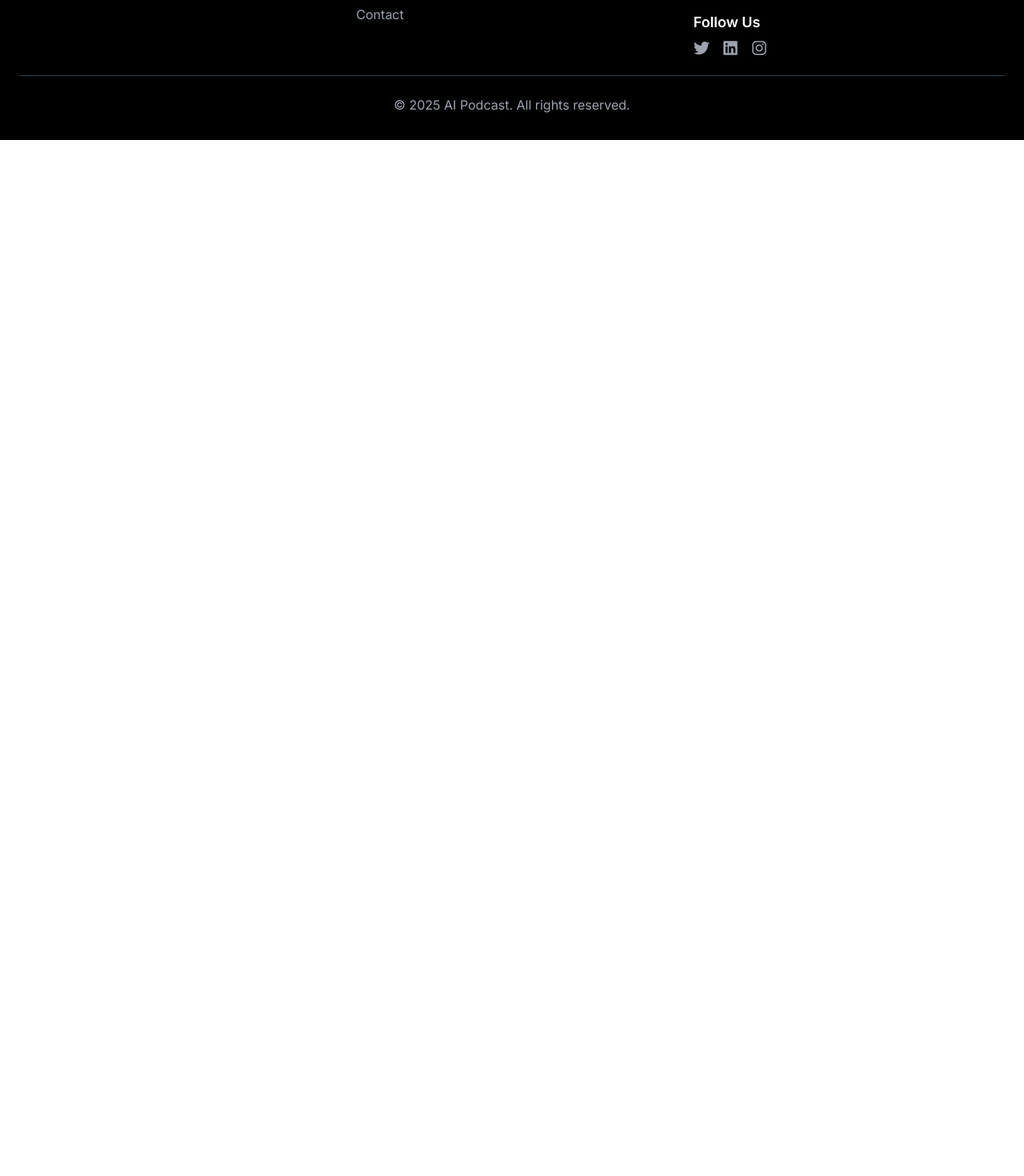
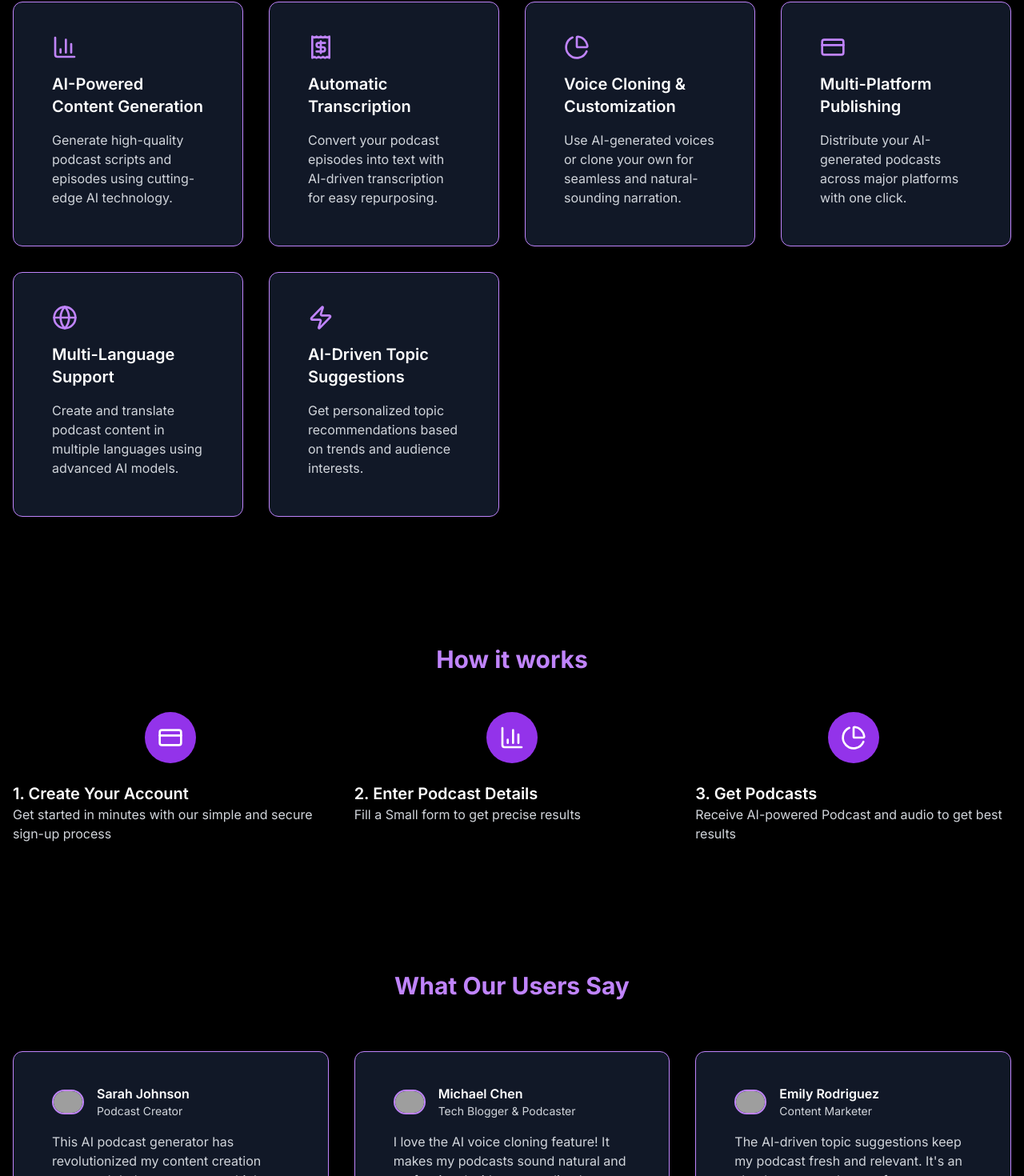
Before and after one commit to PH0EN1X1509/Podify, a Next.js app in the folder podcast/: page / in a window 1280 px wide. Shown: the part 962-2432 px from the top of the page at 80% size. Before the commit the page ends 1137 px from the top, so only its background shows below. Built offline with nearby package versions, Linux system fonts and the light colour scheme; no server answers; grey boxes are pictures that could not be loaded.

Commit message:
adding all the frontend components

```diff
--- a/podcast/next.config.mjs
+++ b/podcast/next.config.mjs
@@ -1,4 +1,8 @@
 /** @type {import('next').NextConfig} */
-const nextConfig = {};
+const nextConfig = {
+  images: {
+    domains: ["randomuser.me"],
+  },
+};
 
 export default nextConfig;
--- a/podcast/src/app/page.tsx
+++ b/podcast/src/app/page.tsx
@@ -1,13 +1,86 @@
 import Footer from "@/components/footer";
 import Header from "@/components/header";
 import Hero from "@/components/herosection";
-
-import Link from "next/link";
+import { Card, CardContent } from "@/components/ui/card";
+import {
+  featuresData,
+  howItWorksData,
+  statsData,
+  testimonialsData,
+} from "@/data/landing";
+import Image from "next/image";
 export default function Home() {
   return (
     <div>
       <Header/>
       <Hero/>
+      {/* testimonial and all */}
+      <section className="py-20 bg-black">
+  <div className="container mx-auto px-4">
+    <h2 className="text-3xl font-bold text-center mb-12 text-purple-400">
+      Everything you need to Manage your finances
+    </h2>
+    <div className="grid grid-cols-2 md:grid-cols-4 gap-8">
+      {featuresData.map((feature, index) => (
+        <Card key={index} className="p-6 bg-gray-900 border border-purple-400">
+          <CardContent className="space-y-4 pt-4">
+            {feature.icon}
+            <h3 className="text-xl font-semibold text-white">{feature.title}</h3>
+            <p className="text-gray-300">{feature.description}</p>
+          </CardContent>
+        </Card>
+      ))}
+    </div>
+  </div>
+</section>
+
+<section className="py-20 bg-black">
+  <div className="container mx-auto px-4">
+    <h2 className="text-3xl font-bold text-center mb-12 text-purple-400">How it works</h2>
+    <div className="grid grid-cols-1 md:grid-cols-3 gap-8">
+      {howItWorksData.map((step, index) => (
+        <div key={index} className="text-white">
+          <div className="w-16 h-16  bg-purple-600 rounded-full flex items-center justify-center mx-auto mb-6">
+            {step.icon}
+          </div>
+          <h3 className="text-xl font-semibold">{step.title}</h3>
+          <p className="text-gray-300">{step.description}</p>
+        </div>
+      ))}
+    </div>
+  </div>
+</section>
+
+<section id="testimonials" className="py-20 bg-black">
+  <div className="container mx-auto px-4">
+    <h2 className="text-3xl font-bold text-center mb-16 text-purple-400">
+      What Our Users Say
+    </h2>
+    <div className="grid grid-cols-1 md:grid-cols-3 gap-8">
+      {testimonialsData.map((testimonial, index) => (
+        <Card key={index} className="p-6 bg-gray-900 border border-purple-400">
+          <CardContent className="pt-4">
+            <div className="flex items-center mb-4">
+              <Image
+                src={testimonial.image}
+                alt={testimonial.name}
+                width={40}
+                height={40}
+                className="rounded-full border-2 border-purple-400"
+              />
+              <div className="ml-4">
+                <div className="font-semibold text-white">{testimonial.name}</div>
+                <div className="text-sm text-gray-300">{testimonial.role}</div>
+              </div>
+            </div>
+            <p className="text-gray-300">{testimonial.quote}</p>
+          </CardContent>
+        </Card>
+      ))}
+    </div>
+  </div>
+</section>
+{/* testimonial and all */}
       <Footer/>
     </div>
   );
--- a/podcast/src/components/header.tsx
+++ b/podcast/src/components/header.tsx
@@ -6,7 +6,7 @@ import { SignedIn, SignedOut, SignInButton, UserButton } from '@clerk/nextjs';
 const Header = () => {
 
   return (
-    <header className="fixed top-0 w-full bg-black shadow-md p-4 z-50">
+    <header className="fixed top-0 w-full bg-black/50 backdrop-blur-lg shadow-md p-4 z-50">
       <div className="container mx-auto flex justify-between items-center">
         <Link href="/" className="flex">
           <Image
--- /dev/null
+++ b/podcast/src/data/landing.js
@@ -0,0 +1,113 @@
+import {
+  BarChart3,
+  Receipt,
+  PieChart,
+  CreditCard,
+  Globe,
+  Zap,
+} from "lucide-react";
+
+// Stats Data
+export const statsData = [
+  {
+    value: "50K+",
+    label: "Active Users",
+  },
+  {
+    value: "$2M+",
+    label: "Audio Generated",
+  },
+  {
+    value: "99.9%",
+    label: "Uptime",
+  },
+  {
+    value: "4.9/5",
+    label: "User Rating",
+  },
+];
+
+// Features Data
+export const featuresData = [
+  {
+    icon: <BarChart3 className="h-8 w-8 text-purple-400" />,
+    title: "AI-Powered Content Generation",
+    description:
+      "Generate high-quality podcast scripts and episodes using cutting-edge AI technology.",
+  },
+  {
+    icon: <Receipt className="h-8 w-8 text-purple-400" />,
+    title: "Automatic Transcription",
+    description:
+      "Convert your podcast episodes into text with AI-driven transcription for easy repurposing.",
+  },
+  {
+    icon: <PieChart className="h-8 w-8 text-purple-400" />,
+    title: "Voice Cloning & Customization",
+    description:
+      "Use AI-generated voices or clone your own for seamless and natural-sounding narration.",
+  },
+  {
+    icon: <CreditCard className="h-8 w-8 text-purple-400" />,
+    title: "Multi-Platform Publishing",
+    description:
+      "Distribute your AI-generated podcasts across major platforms with one click.",
+  },
+  {
+    icon: <Globe className="h-8 w-8 text-purple-400" />,
+    title: "Multi-Language Support",
+    description:
+      "Create and translate podcast content in multiple languages using advanced AI models.",
+  },
+  {
+    icon: <Zap className="h-8 w-8 text-purple-400" />,
+    title: "AI-Driven Topic Suggestions",
+    description:
+      "Get personalized topic recommendations based on trends and audience interests.",
+  },
+];
+
+// How It Works Data
+export const howItWorksData = [
+  {
+    icon: <CreditCard className="h-8 w-8 text-white" />,
+    title: "1. Create Your Account",
+    description:
+      "Get started in minutes with our simple and secure sign-up process",
+  },
+  {
+    icon: <BarChart3 className="h-8 w-8 text-white" />,
+    title: "2. Enter Podcast Details",
+    description: "Fill a Small form to get precise results",
+  },
+  {
+    icon: <PieChart className="h-8 w-8 text-white" />,
+    title: "3. Get Podcasts",
+    description: "Receive AI-powered Podcast and audio to get best results",
+  },
+];
+
+// Testimonials Data
+export const testimonialsData = [
+  {
+    name: "Sarah Johnson",
+    role: "Podcast Creator",
+    image: "https://randomuser.me/api/portraits/women/75.jpg",
+    quote:
+      "This AI podcast generator has revolutionized my content creation process. It helps me generate high-quality scripts effortlessly!",
+  },
+  {
+    name: "Michael Chen",
+    role: "Tech Blogger & Podcaster",
+    image: "https://randomuser.me/api/portraits/men/75.jpg",
+    quote:
+      "I love the AI voice cloning feature! It makes my podcasts sound natural and professional without spending hours recording.",
+  },
+  {
+    name: "Emily Rodriguez",
+    role: "Content Marketer",
+    image: "https://randomuser.me/api/portraits/women/74.jpg",
+    quote:
+      "The AI-driven topic suggestions keep my podcast fresh and relevant. It's an absolute game-changer for content planning!",
+  },
+];
```
